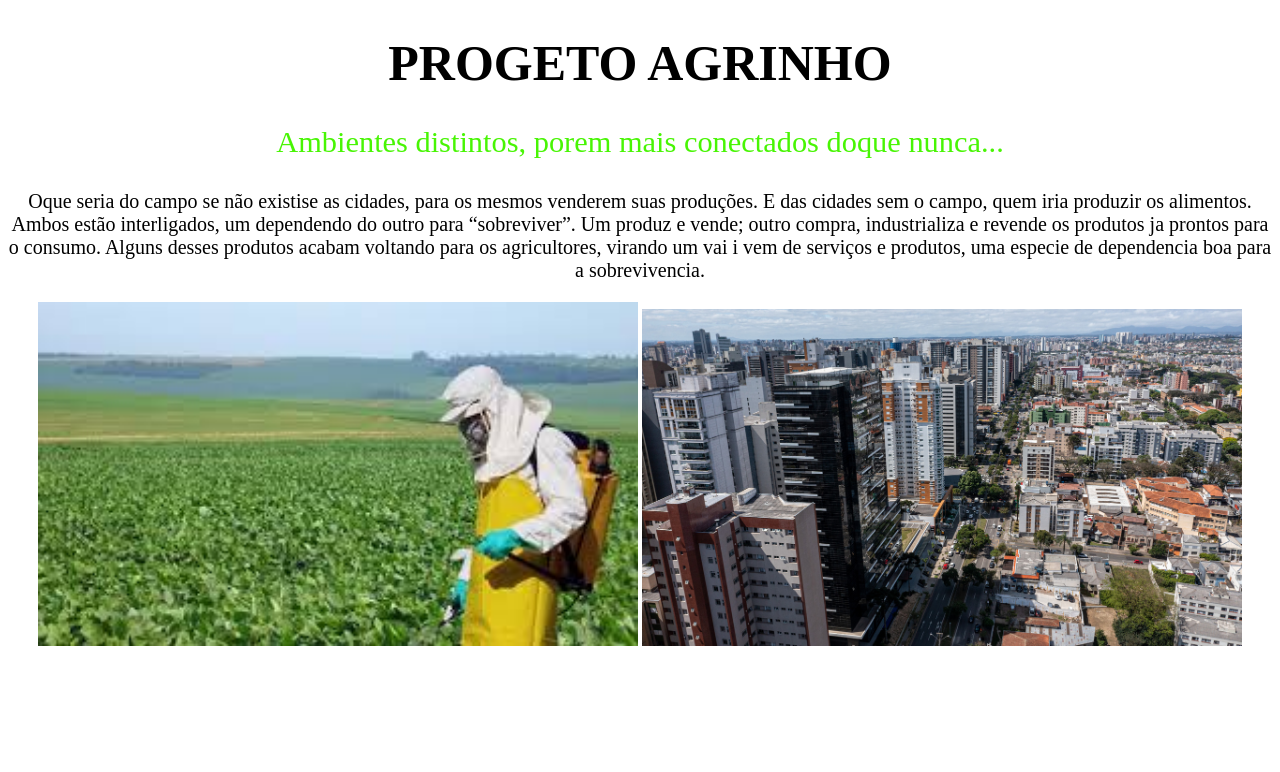
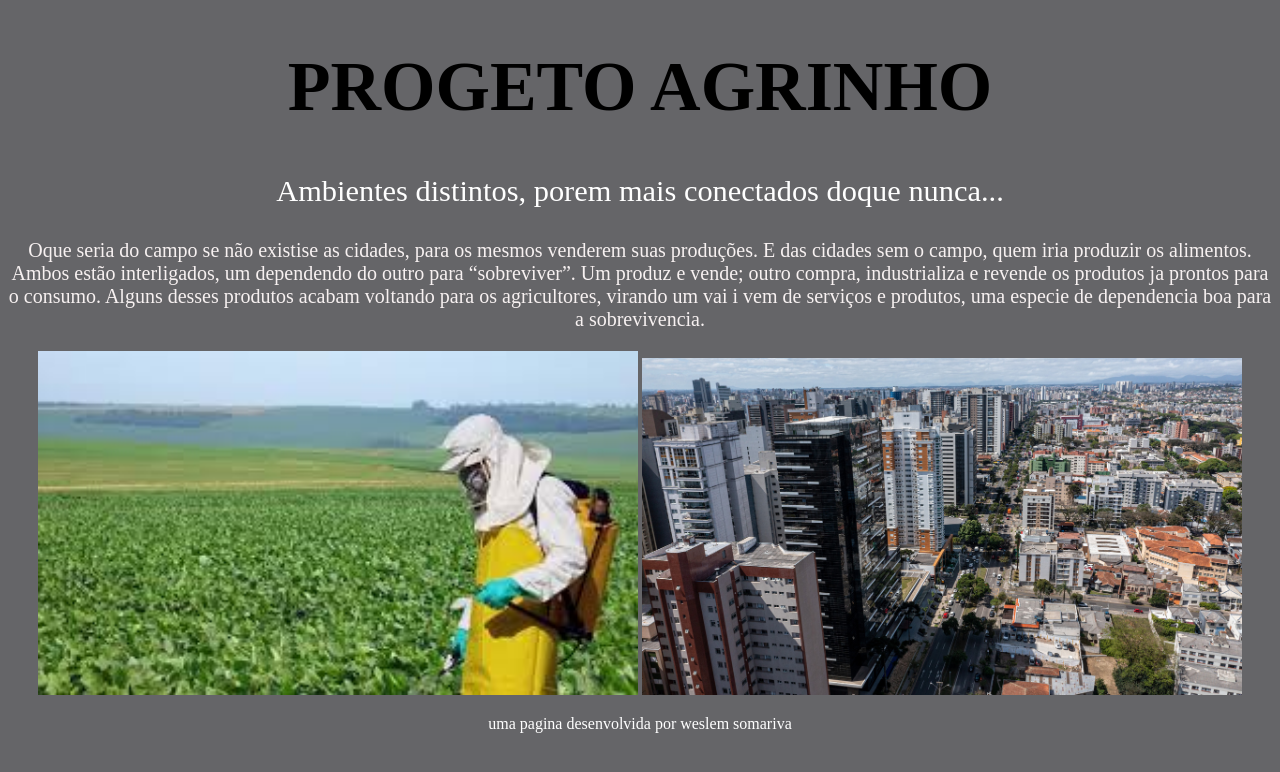
Before and after one commit to weslem22/agrinho, a plain HTML site: page index.html in a window 1280 px wide. Drawn offline with Linux system fonts and the light colour scheme.

Commit message:
Add files via upload

```diff
--- a/index.html
+++ b/index.html
@@ -35,4 +35,9 @@
 
 
 </body>
+<footer class="rodape">
+    <p>uma pagina desenvolvida por weslem somariva</p>
+
+
+    </footer>
 </html>
--- a/style.css
+++ b/style.css
@@ -1,21 +1,21 @@
 body{
-background-color: rgb(255, 255, 255);
+background-color: rgb(101, 101, 104);
 text-align: center;
 .titulo{
     color: black;
-    font-size: 50px;
+    font-size: 70px;
 }
 
 .subtitulo{
     font-size: 190%;
-color: rgb(72, 245, 4);
+color: rgb(255, 255, 255);
 
 }
 
 .texto1{
 text-align:center ;
 font-size: 20px;
-color: black;
+color: rgb(247, 241, 241);
 }
 
 
@@ -27,5 +27,11 @@ width: 600px;
     width: 600px;
 }
 
+.rodape{
+text-align: center;
+color: rgb(255, 255, 255);
+}
+
+
 
 }
```
